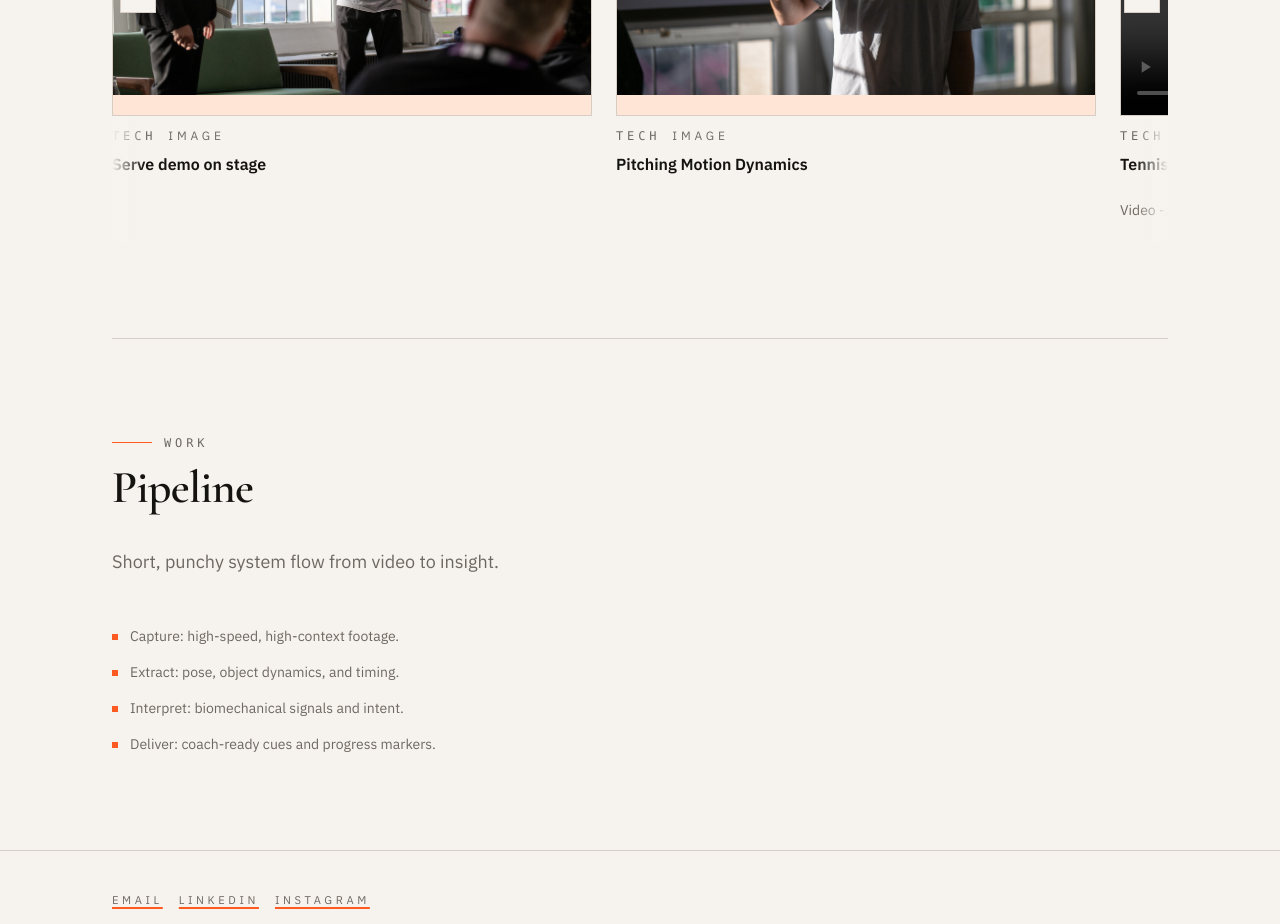
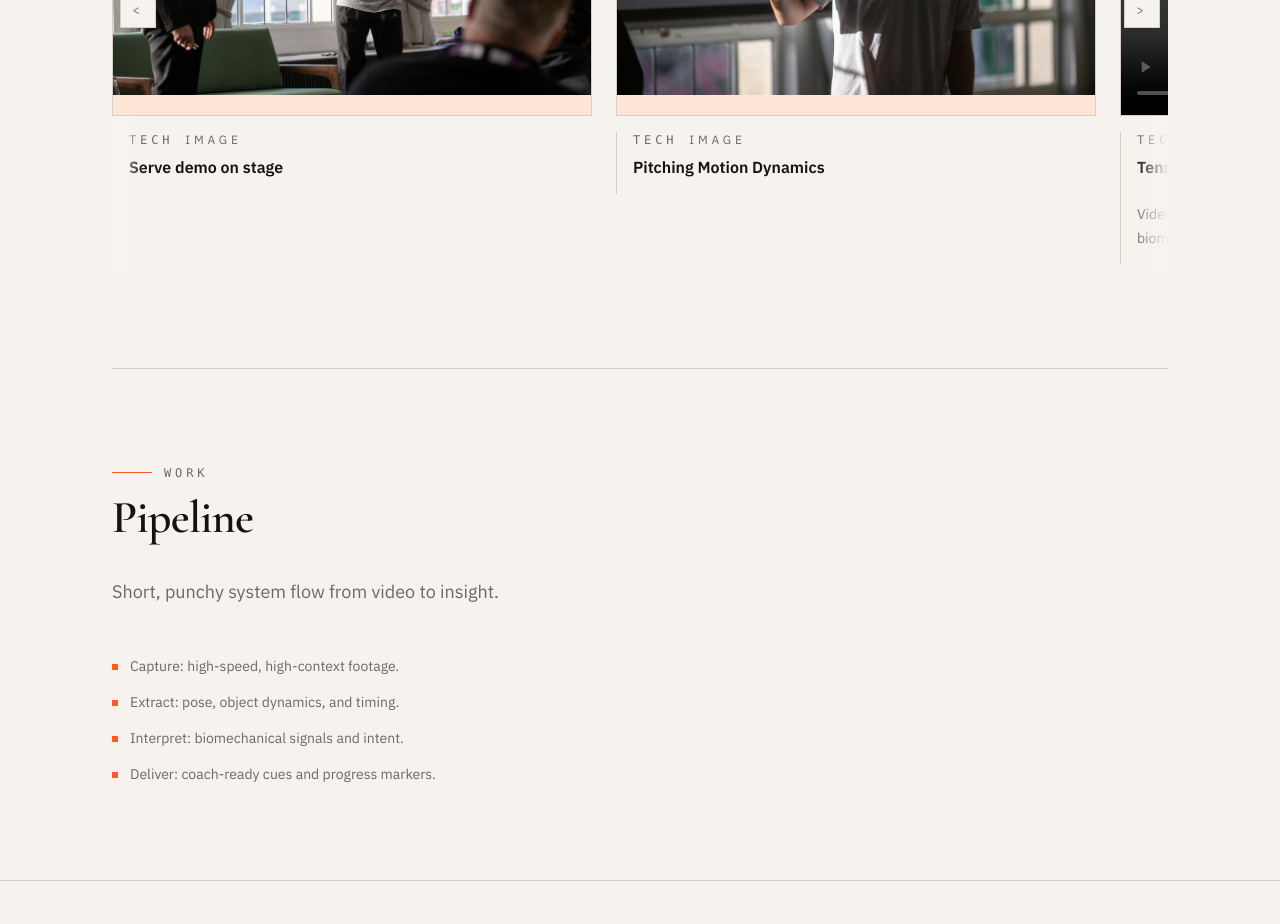
Before and after one commit to stumac2606/personal_website, a Next.js app: page /work in a window 1280 px wide. Shown: the part 2360-3284 px from the top of the page. Built offline with nearby package versions, Linux system fonts and the light colour scheme; grey boxes are pictures that could not be loaded.

Commit message:
Tighten media caption layout

```diff
--- a/content/media.ts
+++ b/content/media.ts
@@ -176,8 +176,7 @@ export const media: MediaItem[] = [
     title: "VentureFest pitch",
     alt: "Stuart pitching Motion Dynamics on stage at VentureFest 2026.",
     section: "Tech",
-    caption:
-      "Pitched how we turn movement footage into clearer coaching decisions.",
+    caption: "Pitched how we turn movement footage into clearer coaching decisions.",
     sourceFilename: "4c7e6c7d-558a-4a16-be6a-1f977b9bb759.jpg",
     sourceDate: "2026-03-16",
     sourceMimeType: "image/jpeg",
@@ -189,7 +188,7 @@ export const media: MediaItem[] = [
     title: "VentureFest team photo",
     alt: "Motion Dynamics team after the VentureFest 2026 pitch.",
     section: "Tech",
-    caption: "A quick team moment after the pitch and demo.",
+    caption: "A quick team photo after the pitch.",
     sourceFilename: "6cd19684-2df2-4516-9ef5-0fb096a5b283.jpg",
     sourceDate: "2026-03-16",
     sourceMimeType: "image/jpeg",
--- a/src/components/MediaGallery.tsx
+++ b/src/components/MediaGallery.tsx
@@ -375,16 +375,18 @@ function MediaRail({
                     )}
                   </div>
 
-                  <figcaption className="mt-3 grid gap-2">
+                  <figcaption className="mt-4 grid max-w-[32ch] gap-2 border-l border-border pl-4">
                     <div className="flex flex-wrap items-center gap-3 text-xs uppercase tracking-[0.32em] text-muted">
                       <span className="font-mono">{section.label}</span>
                       <span>{item.type === "video" ? "Video" : "Image"}</span>
                     </div>
-                    <p className="text-base font-semibold text-foreground">
+                    <p className="max-w-[24ch] text-base font-semibold leading-snug text-foreground">
                       {item.title}
                     </p>
                     {item.caption ? (
-                      <p className="text-sm text-muted">{item.caption}</p>
+                      <p className="max-w-[30ch] text-sm leading-6 text-muted">
+                        {item.caption}
+                      </p>
                     ) : null}
                   </figcaption>
                 </figure>
```
